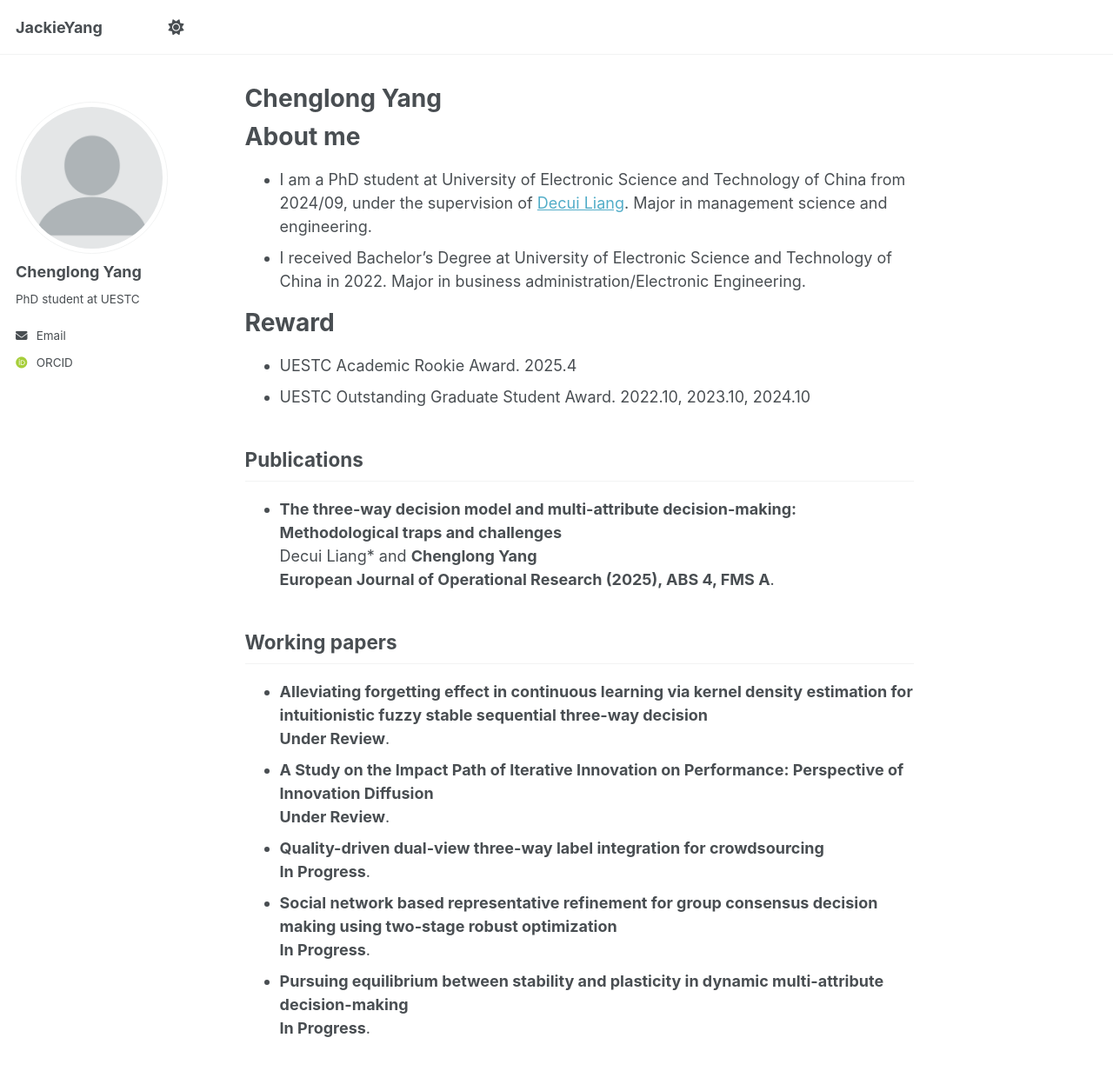
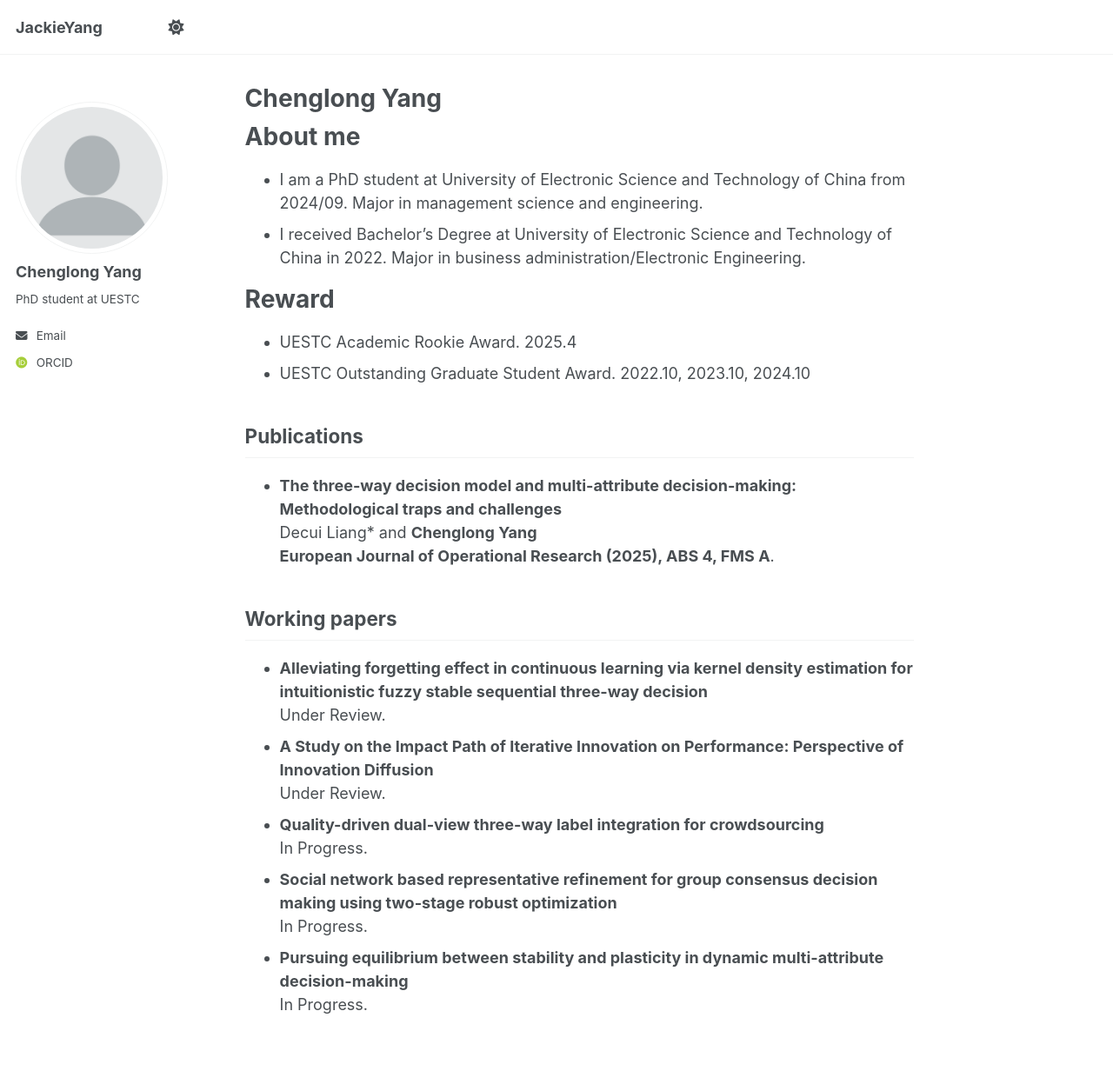
Before and after one commit to JackieChenglongYang/jackiechenglongyang.github.io, a Jekyll site: the page built from _pages/about.md, in a window 1280 px wide and 1400 px high. Shown: the top 1232 px of the window at 87% size. Built offline with Jekyll 4.4.1, drawn with Linux system fonts in a browser that asks for light colours; some web fonts are replaced; a script that is not in the unit is left out.

Commit message:
Update about.md

```diff
--- a/_pages/about.md
+++ b/_pages/about.md
@@ -9,7 +9,7 @@ redirect_from:
 
 About me
 ======
-- I am a PhD student at University of Electronic Science and Technology of China from 2024/09, under the supervision of [Decui Liang](). Major in management science and engineering.
+- I am a PhD student at University of Electronic Science and Technology of China from 2024/09. Major in management science and engineering.
 - I received Bachelor’s Degree at University of Electronic Science and Technology of China in 2022. Major in business administration/Electronic Engineering.
 
 Reward
@@ -26,12 +26,12 @@ Publications
 Working papers
 ------
   - **Alleviating forgetting effect in continuous learning via kernel density estimation for intuitionistic fuzzy stable sequential three-way decision**<br>
-  **Under Review**.
+   Under Review.
   - **A Study on the Impact Path of Iterative Innovation on Performance: Perspective of Innovation Diffusion** <br>
-  **Under Review**.
+   Under Review.
   - **Quality-driven dual-view three-way label integration for crowdsourcing**<br>
-  **In Progress**.
+   In Progress.
   - **Social network based representative refinement for group consensus decision making using two-stage robust optimization**<br>
-  **In Progress**.
+   In Progress.
   - **Pursuing equilibrium between stability and plasticity in dynamic multi-attribute decision-making**<br>
-  **In Progress**.
+   In Progress.
```
